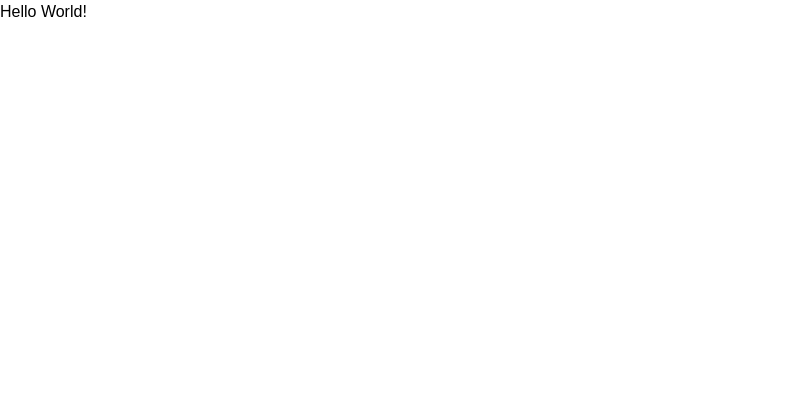
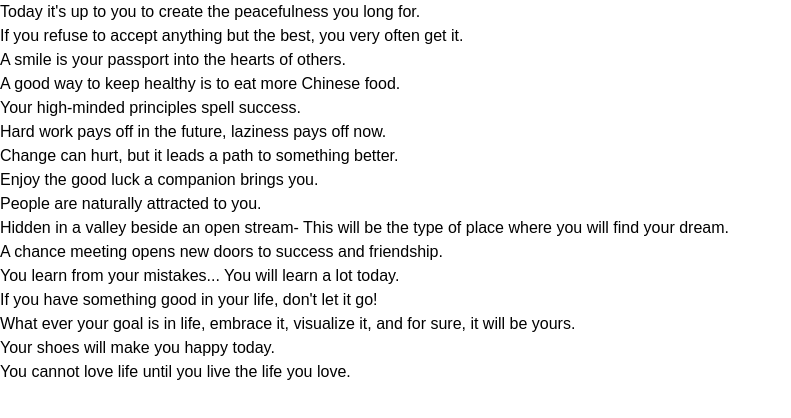
Before and after one commit to floridamaniac/fortune-cookie, a React app: page / in a window 1280 px wide. Shown: the top 418 px of the page, without its empty margins (0-791 px from the left). Built offline with nearby package versions, Linux system fonts and the light colour scheme; data requests are answered from the project's data file.

Commit message:
List all fortunes

```diff
--- a/package.json
+++ b/package.json
@@ -10,6 +10,7 @@
   "author": "Walter Latimer",
   "license": "ISC",
   "dependencies": {
+    "axios": "^0.27.2",
     "json-server": "^0.17.0",
     "prop-types": "^15.8.1",
     "react": "^18.1.0",
--- a/src/index.jsx
+++ b/src/index.jsx
@@ -1,10 +1,21 @@
-import { React } from 'react';
+import { React, useState, useEffect } from 'react';
 import { createRoot } from 'react-dom/client';
+import axios from 'axios';
 
 function App() {
+  const [fortunes, setFortunes] = useState([]);
+
+  useEffect(() => {
+    axios.get('/fortunes').then((results) => setFortunes(results.data));
+  }, []);
+
   return (
     <>
-      Hello World!
+      {fortunes.map((fortune) => (
+        <p key={fortune.date}>
+          {fortune.text}
+        </p>
+      ))}
     </>
   );
 }
```
Also changed, not shown: 1 other file (tests, documents, lock files or other folders).
